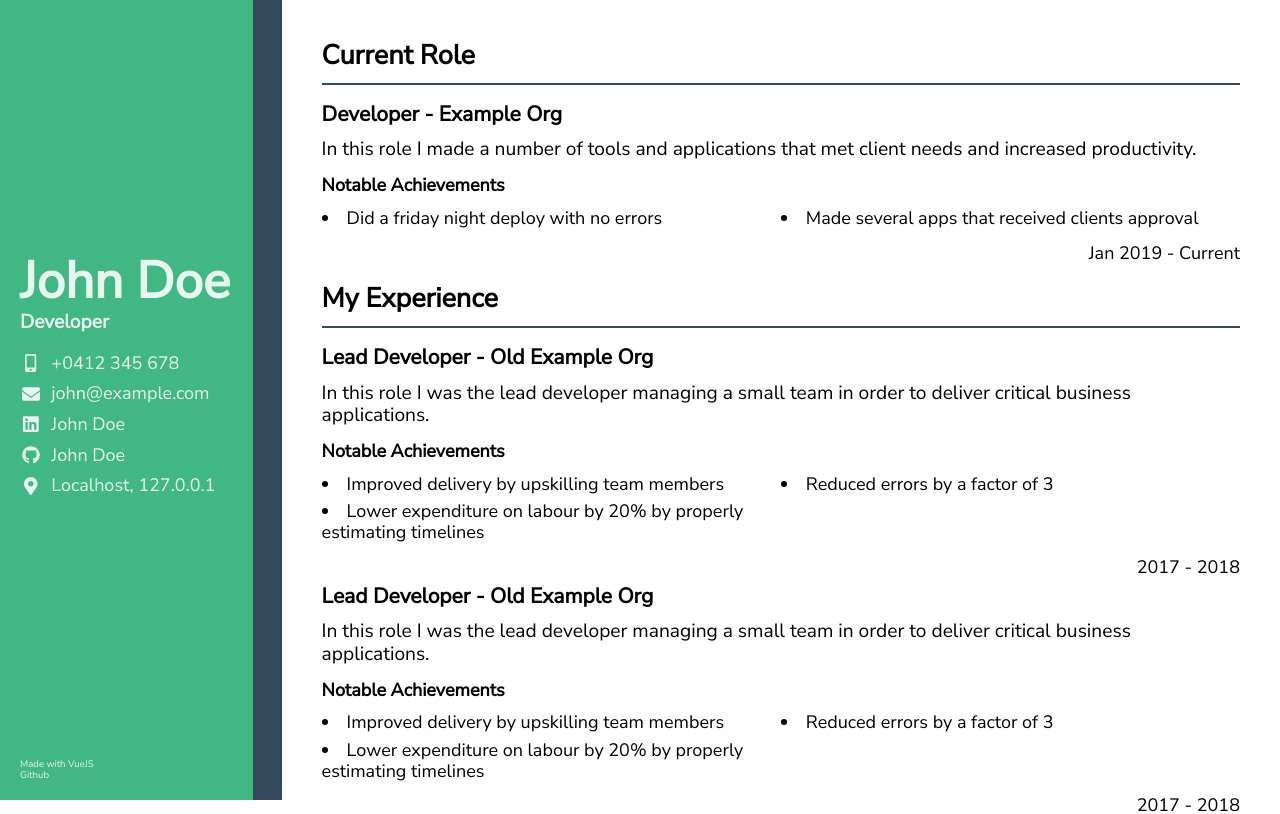
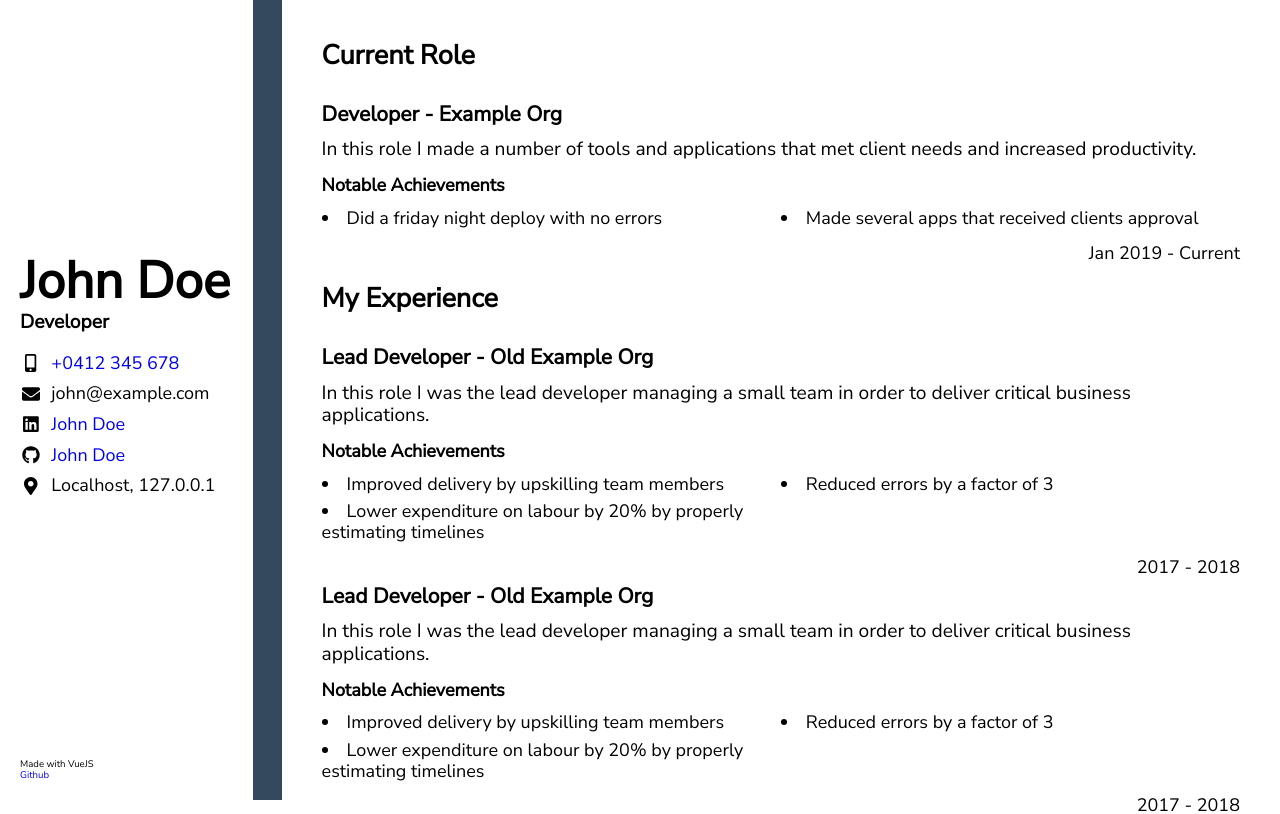
Before and after one commit to Mythie/simple-dynamic-resume, a Vue app: page / in a window 1280 px wide. Shown: the top 814 px of the page. Built offline with nearby package versions, Linux system fonts and the light colour scheme.

Commit message:
Make sure template strings are used

```diff
--- a/public/colors.css
+++ b/public/colors.css
@@ -1,19 +1,19 @@
 .side-bar-color {
-  background: rgba(65, 184, 131, 1) !important;
+  background: %side-bar-color% !important;
 }
 
 .side-bar-text-color, .side-bar-color:active, .sidebar-color:visited {
-  color: rgba(232, 246, 240, 1) !important;
+  color: %side-bar-text-color% !important;
 }
 
 .primary-text-color {
-  color: rgba(44, 62, 80, 1) !important;
+  color: %primary-text-color% !important;
 }
 
 .stripe-color {
-  background: rgba(52, 73, 94, 1) !important;
+  background: %stripe-color% !important;
 }
 
 .horizontal-rule-color {
-  background: rgba(52, 73, 94, 1) !important;
+  background: %horizontal-rule-color% !important;
 }
```
